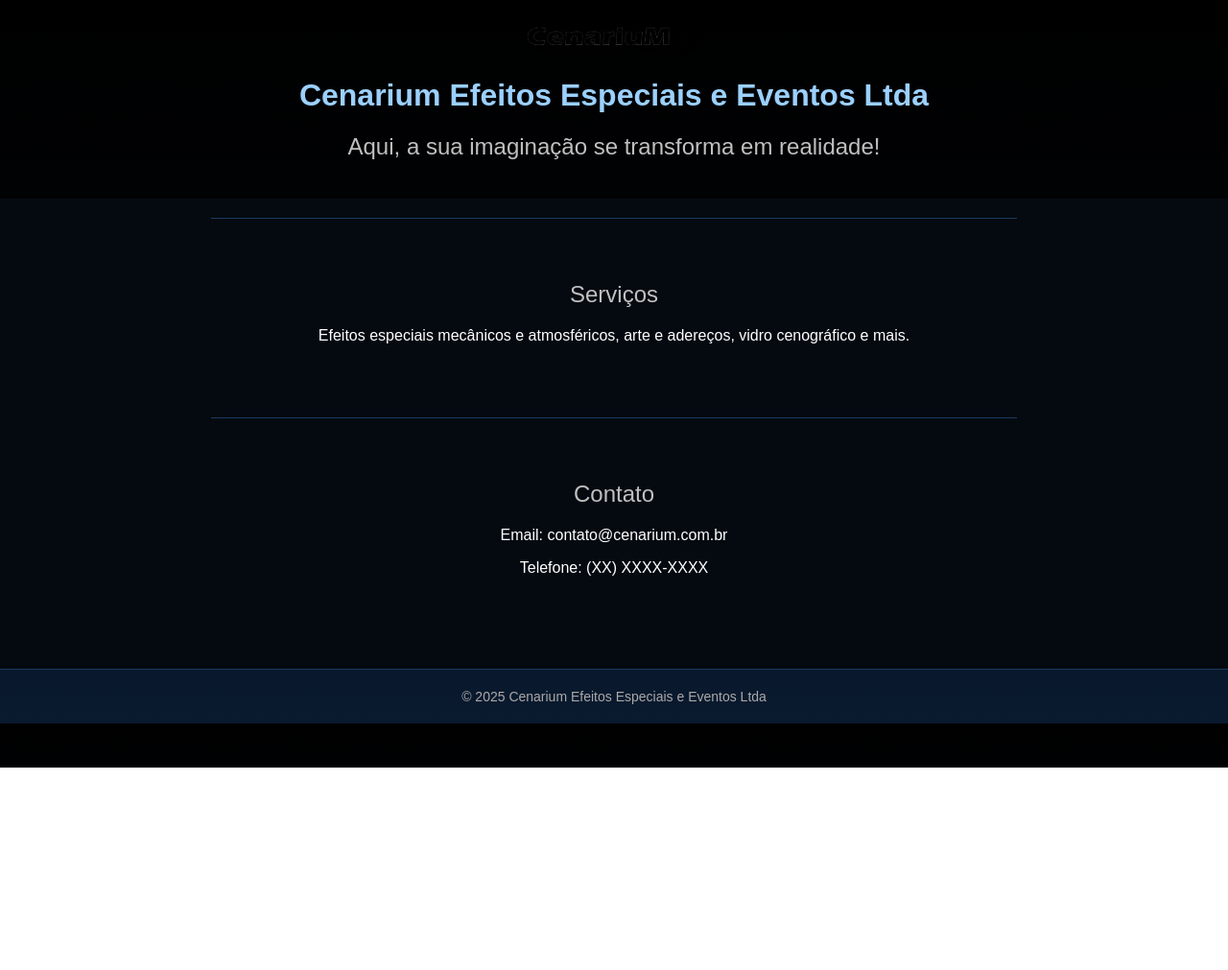
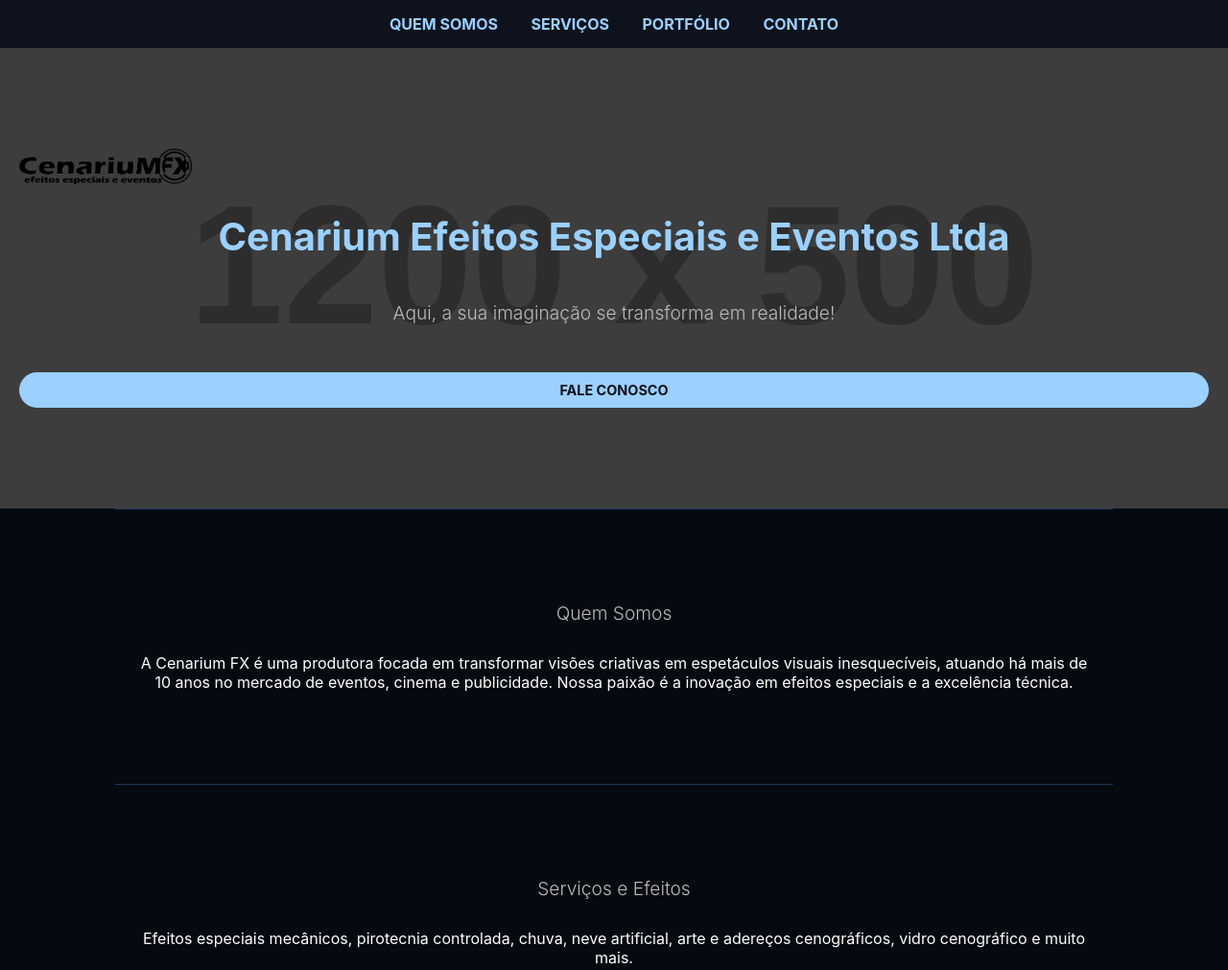
Before and after one commit to marcosribe21-web/cenariumfx, a plain HTML site: page index.html in a window 1280 px wide. Shown: the top 1011 px of the page at 96% size. Before the commit the page ends 800 px from the top, so only its background shows below. Drawn offline with Linux system fonts and the light colour scheme; placeholder pictures from the web are drawn by us.

Commit message:
Update index.html

```diff
--- a/index.html
+++ b/index.html
@@ -9,56 +9,98 @@
     /* CSS GLOBAL */
     body {
       margin: 0;
-      font-family: Arial, sans-serif;
-      /* Mantendo o gradiente no fundo, mas vamos usar um fundo sólido no conteúdo */
-      background: linear-gradient(180deg, black, #0a1a2f);
+      font-family: 'Inter', sans-serif; /* Usando Inter como padrão moderno */
+      background-color: #0d121c; /* Fundo escuro uniforme */
       color: white;
       text-align: center;
     }
 
-    /* ESTILOS DO HEADER */
+    /* NAV BAR (TOPO) */
+    nav {
+        background-color: #0d121c;
+        padding: 15px 20px;
+        box-shadow: 0 2px 5px rgba(0, 0, 0, 0.5);
+    }
+    nav a {
+        color: #9bd0ff;
+        text-decoration: none;
+        margin: 0 15px;
+        font-weight: bold;
+        transition: color 0.3s;
+    }
+    nav a:hover {
+        color: #fff;
+    }
+
+    /* HEADER (NOVO BANNER DE DESTAQUE) */
     header {
-      background: rgba(0, 0, 0, 0.7);
-      padding: 20px;
+      /* Imagem de fundo placeholder. Substitua o URL abaixo pela sua imagem real! */
+      background: linear-gradient(rgba(0, 0, 0, 0.7), rgba(0, 0, 0, 0.7)),
+                  url("https://placehold.co/1200x500/0a1a2f/9bd0ff?text=Cenarium+FX+Efeitos") center/cover no-repeat;
+      padding: 80px 20px; /* Mais padding para imitar um banner */
+      text-align: center;
+      min-height: 40vh; /* Altura mínima para o banner */
+      display: flex;
+      flex-direction: column;
+      justify-content: center;
     }
 
     /* ESTILOS DE TÍTULOS */
     h1 {
       color: #9bd0ff;
-      margin-top: 10px; /* Espaço entre a logo e o título */
-      font-family: Arial, sans-serif;
+      margin-top: 10px;
+      font-size: 2.5rem;
     }
 
     /* ESTILO DO SLOGAN (H2) */
     h2 {
-      color: silver; /* Cor cinza padrão para títulos de seção */
-      font-weight: normal;
-      margin-top: 5px;
+      color: #bbb;
+      font-weight: 300;
+      font-size: 1.2rem;
+      margin-bottom: 30px;
     }
 
-    /* NOVO: ESTILO DO CONTAINER DE CONTEÚDO PRINCIPAL */
-    .main-content {
-        background-color: #050a11; /* Fundo sólido e escuro para destacar as seções */
-        padding-top: 20px;
-        padding-bottom: 20px;
+    /* BOTÃO CTA (CALL TO ACTION) - Minimalista */
+    .cta-button {
+        display: inline-block;
+        background-color: #9bd0ff;
+        color: #0d121c;
+        padding: 10px 25px; /* Tamanho discreto */
+        text-decoration: none;
+        border-radius: 20px; /* Borda suave */
+        font-weight: bold;
+        transition: background-color 0.3s;
+        margin-top: 20px;
+        font-size: 0.9rem;
+    }
+    .cta-button:hover {
+        background-color: #fff;
     }
 
-    /* ESTILOS DE SEÇÃO (Mais espaçamento e separador visual) */
+    /* CONTAINER DE CONTEÚDO PRINCIPAL (Separa as seções do fundo gradiente) */
+    .main-content {
+        background-color: #050a11;
+    }
+
+    /* ESTILOS DE SEÇÃO */
     section {
-      padding: 60px 20px; /* Mais espaço vertical para "respirar" */
-      max-width: 800px;
+      padding: 80px 20px;
+      max-width: 1000px;
       margin: auto;
       text-align: center;
-      border-top: 1px solid #1a3a5f; /* Linha sutil para separar as seções */
+      border-top: 1px solid #1a3a5f; /* Separador visual */
     }
 
-    /* AJUSTE NA IMAGEM */
-    img {
-        margin-bottom: 10px;
+    /* AJUSTE NA IMAGEM (Dentro do header) */
+    header img {
+        margin-bottom: 20px;
     }
 
     /* ESTILO DO FOOTER */
     footer {
+        padding: 20px;
+        font-size: 14px;
+        color: #aaa;
         border-top: 1px solid #1a3a5f;
     }
 
@@ -66,27 +108,57 @@
 </head>
 
 <body>
+    <!-- MENU DE NAVEGAÇÃO -->
+    <nav>
+        <a href="#quem-somos">QUEM SOMOS</a>
+        <a href="#servicos">SERVIÇOS</a>
+        <a href="#portfolio">PORTFÓLIO</a>
+        <a href="#contato">CONTATO</a>
+    </nav>
+
+    <!-- HEADER/BANNER -->
     <header>
+      <!-- Logo -->
       <img src="logo.png.png" alt="Cenarium FX Logo" width="180">
 
       <h1>Cenarium Efeitos Especiais e Eventos Ltda</h1>
       <h2>Aqui, a sua imaginação se transforma em realidade!</h2>
+
+      <!-- Botão CTA minimalista -->
+      <a href="#contato" class="cta-button">FALE CONOSCO</a>
     </header>
 
+    <!-- CONTAINER DE SEÇÕES -->
     <div class="main-content">
 
+      <section id="quem-somos">
+        <h2>Quem Somos</h2>
+        <p>A Cenarium FX é uma produtora focada em transformar visões criativas em espetáculos visuais inesquecíveis, atuando há mais de 10 anos no mercado de eventos, cinema e publicidade. Nossa paixão é a inovação em efeitos especiais e a excelência técnica.</p>
+      </section>
+
       <section id="servicos">
-      <h2>Serviços</h2>
-      <p>Efeitos especiais mecânicos e atmosféricos, arte e adereços, vidro cenográfico e mais.</p>
+        <h2>Serviços e Efeitos</h2>
+        <p>Efeitos especiais mecânicos, pirotecnia controlada, chuva, neve artificial, arte e adereços cenográficos, vidro cenográfico e muito mais.</p>
+      </section>
+
+      <section id="portfolio">
+        <h2>Portfólio</h2>
+        <p>Confira alguns de nossos trabalhos de maior destaque em filmes, shows e eventos corporativos.</p>
+        <!-- Placeholder para a seção de Portfólio - Adicione suas imagens aqui -->
+        <div style="background-color: #1a3a5f; padding: 50px; margin-top: 30px; border-radius: 8px;">
+            <p>Em breve: Galeria de Fotos e Vídeos</p>
+        </div>
       </section>
 
       <section id="contato">
         <h2>Contato</h2>
         <p>Email: contato@cenarium.com.br</p>
-      <p>Telefone: (XX) XXXX-XXXX</p>
+        <p>Telefone: (21) 96427-0804</p> <!-- Telefone atualizado -->
       </section>
 
-  </div> <footer style="padding: 20px; font-size: 14px; color: #aaa;">
+    </div> <!-- FIM DO main-content -->
+
+    <footer>
       © 2025 Cenarium Efeitos Especiais e Eventos Ltda
     </footer>
 </body>
```
Lines whose indentation alone changed are shown as unchanged.
